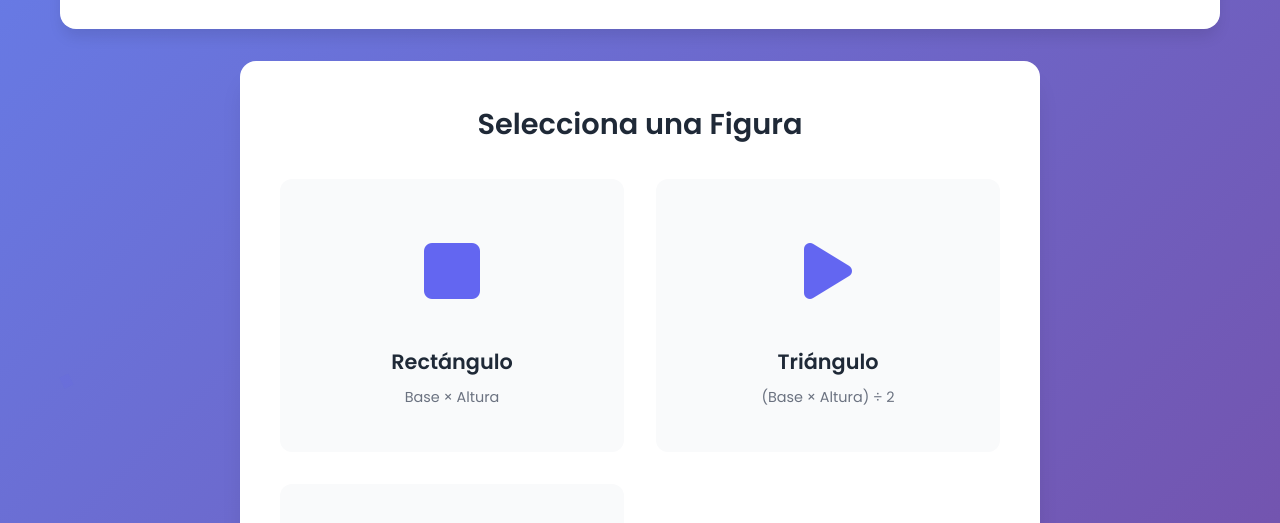
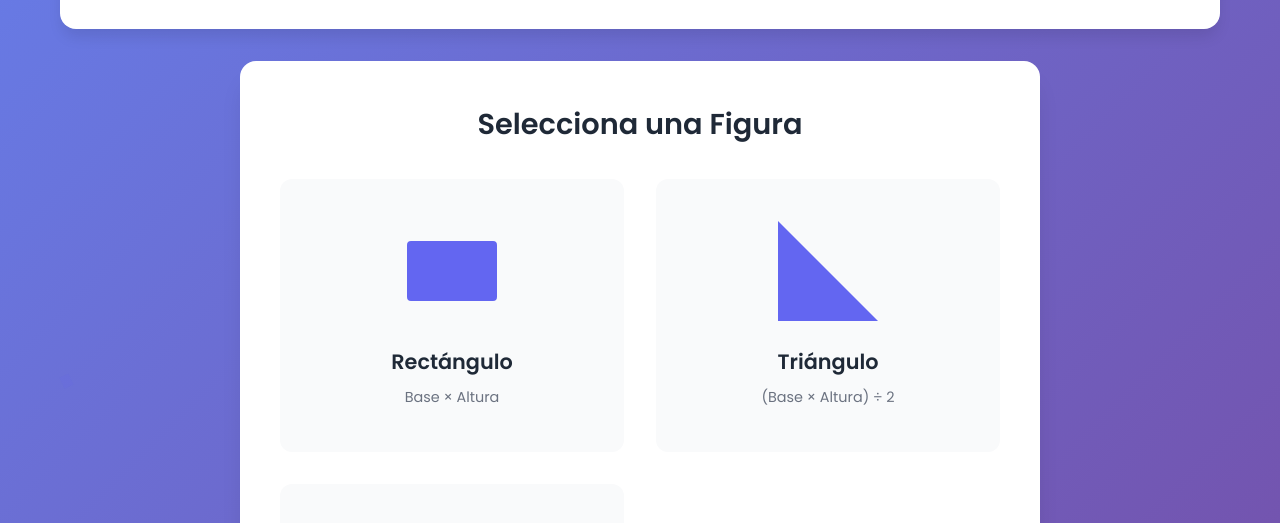
Before and after one commit to SantiagoSuarez9/Figuras, a plain HTML site: page Figuras/frontend/index.html in a window 1280 px wide. Both pictures are taken after a click on the button "Elegir Figura". Shown: the part 219-742 px from the top of the page. Drawn offline with Linux system fonts and the light colour scheme; no server answers.

Commit message:
Acomodando formas de las figuras geometricas

```diff
--- a/Figuras/frontend/css/styles.css
+++ b/Figuras/frontend/css/styles.css
@@ -215,6 +215,39 @@ body {
     align-items: center;
     justify-content: center;
     height: 100px;
+}
+
+/* Triángulo rectángulo personalizado */
+.triangle-icon {
+    width: 0;
+    height: 0;
+    border-left: 50px solid var(--primary-color);
+    border-bottom: 50px solid var(--primary-color);
+    border-top: 50px solid transparent;
+    border-right: 50px solid transparent;
+    transition: var(--transition);
+}
+
+.figure-card:hover .triangle-icon {
+    border-left-color: var(--text-light);
+    border-bottom-color: var(--text-light);
+    transform: scale(1.1);
+}
+
+/* Rectángulo personalizado (más ancho que alto) */
+.rectangle-icon {
+    width: 90px;
+    height: 60px;
+    background: var(--primary-color);
+    border: 3px solid var(--primary-color);
+    border-radius: 4px;
+    transition: var(--transition);
+}
+
+.figure-card:hover .rectangle-icon {
+    background: var(--text-light);
+    border-color: var(--text-light);
+    transform: scale(1.1);
 }
 
 .figure-card:hover .figure-icon {
--- a/Figuras/frontend/index.html
+++ b/Figuras/frontend/index.html
@@ -43,14 +43,14 @@
                     <div class="figures-grid">
                         <div class="figure-card" data-figure="rectangle">
                             <div class="figure-icon">
-                                <i class="fas fa-square"></i>
+                                <div class="rectangle-icon"></div>
                             </div>
                             <h3>Rectángulo</h3>
                             <p>Base × Altura</p>
                         </div>
                         <div class="figure-card" data-figure="triangle">
                             <div class="figure-icon">
-                                <i class="fas fa-play"></i>
+                                <div class="triangle-icon"></div>
                             </div>
                             <h3>Triángulo</h3>
                             <p>(Base × Altura) ÷ 2</p>
--- a/Figuras/frontend/js/app.js
+++ b/Figuras/frontend/js/app.js
@@ -96,7 +96,7 @@ class FigureCalculator {
         const configs = {
             rectangle: {
                 name: 'Rectángulo',
-                icon: '<i class="fas fa-square"></i>',
+                icon: '<div class="rectangle-icon"></div>',
                 inputs: [
                     { name: 'base', label: 'Base', unit: 'cm' },
                     { name: 'altura', label: 'Altura', unit: 'cm' }
@@ -106,7 +106,7 @@ class FigureCalculator {
             },
             triangle: {
                 name: 'Triángulo Rectángulo',
-                icon: '<i class="fas fa-play"></i>',
+                icon: '<div class="triangle-icon"></div>',
                 inputs: [
                     { name: 'base', label: 'Base', unit: 'cm' },
                     { name: 'altura', label: 'Altura', unit: 'cm' }
```
